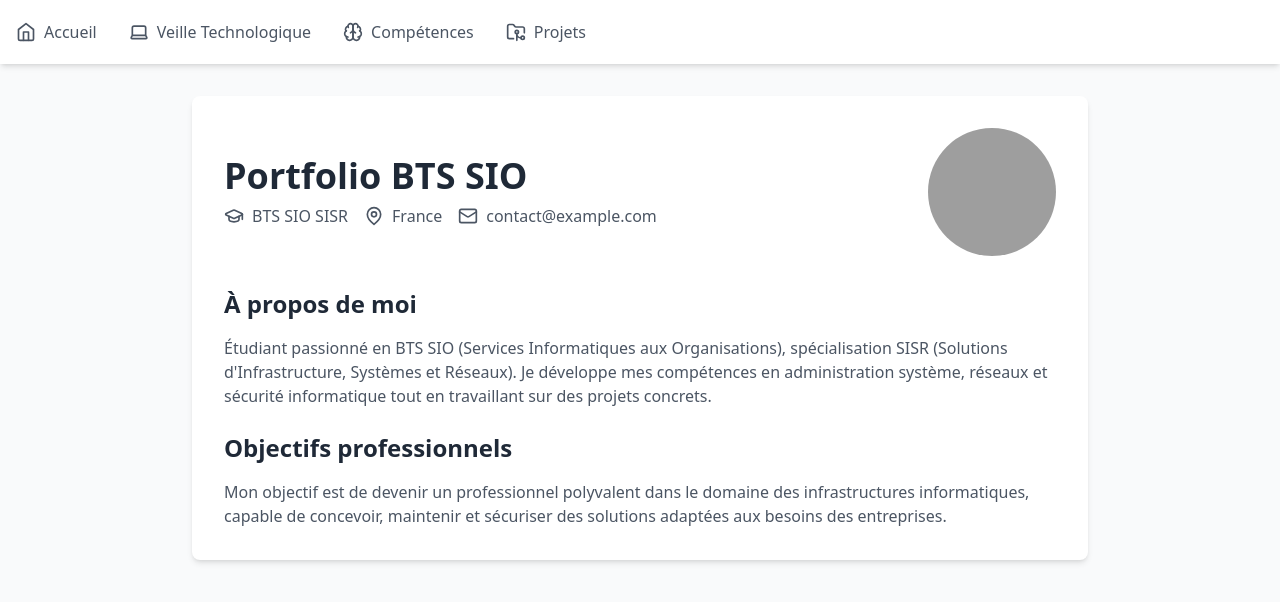
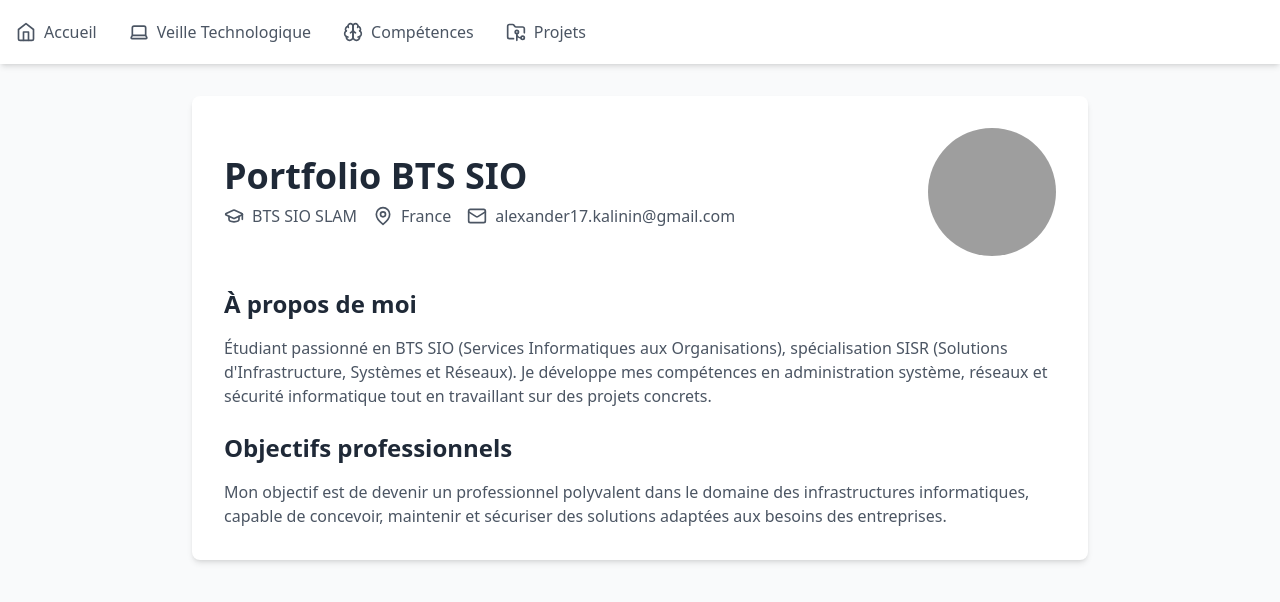
Before and after one commit to Manwayyy/Portfolio, a React (Vite) app: page / in a window 1280 px wide. Shown: the top 602 px of the page. Built offline with nearby package versions, Linux system fonts and the light colour scheme; grey boxes are pictures that could not be loaded.

Commit message:
Modification
Spécialité, email

```diff
--- a/src/pages/Home.tsx
+++ b/src/pages/Home.tsx
@@ -11,7 +11,7 @@ export default function Home() {
             <div className="flex items-center space-x-4 text-gray-600">
               <div className="flex items-center">
                 <GraduationCap className="w-5 h-5 mr-2" />
-                <span>BTS SIO SISR</span>
+                <span>BTS SIO SLAM</span>
               </div>
               <div className="flex items-center">
                 <MapPin className="w-5 h-5 mr-2" />
@@ -19,7 +19,7 @@ export default function Home() {
               </div>
               <div className="flex items-center">
                 <Mail className="w-5 h-5 mr-2" />
-                <span>contact@example.com</span>
+                <span>alexander17.kalinin@gmail.com</span>
               </div>
             </div>
           </div>
```
